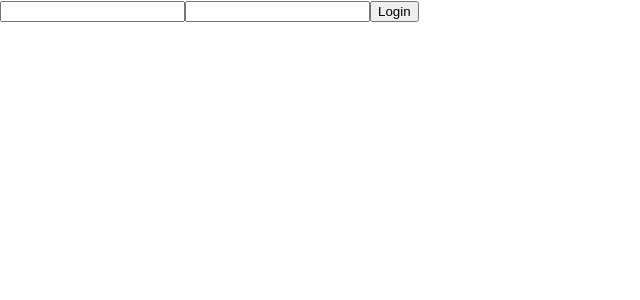
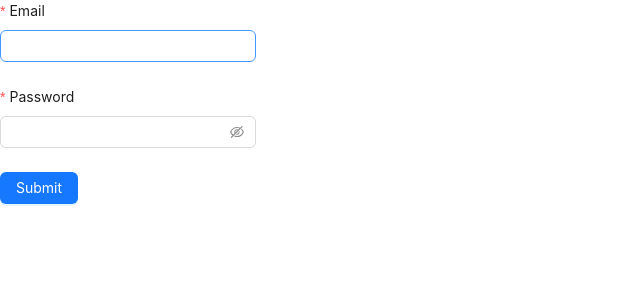
Before and after one commit to PixelGuru/ReactJS_Homework, a React (Create React App) app: page / in a window 1280 px wide. Shown: the top 300 px of the page, without its empty margins (0-640 px from the left). Built offline with nearby package versions, Linux system fonts and the light colour scheme.

Commit message:
no message

```diff
--- a/package.json
+++ b/package.json
@@ -6,6 +6,7 @@
     "@testing-library/jest-dom": "^5.16.5",
     "@testing-library/react": "^13.4.0",
     "@testing-library/user-event": "^13.5.0",
+    "antd": "^5.3.1",
     "gh-pages": "^5.0.0",
     "react": "^18.2.0",
     "react-dom": "^18.2.0",
--- a/src/App.js
+++ b/src/App.js
@@ -1,5 +1,7 @@
 import React from "react";
 import Lession2 from "./components/Lession2";
+import "antd/dist/reset.css";
+import "./App.css";
 
 function App() {
   return <Lession2 />;
--- a/src/components/Lession2/index.js
+++ b/src/components/Lession2/index.js
@@ -1,22 +1,87 @@
-// const DEFAULT_USER = { email: "", password: "" };
-const Lession2 = () => {
-  // const [formData, setFormData] = useState(DEFAULT_USER);
+// import { Form, Input, Button } from "antd";
+
+// ///Form Login
+// const Lession2 = (props) => {
+//   const [form] = Form.useForm();
+
+//   const onSubmit = async () => {
+//     const values = await form.validateFields();
+//     console.log(values);
+//     // do somethings
+//   };
+
+//   return (
+//     <Form form={form} layout="vertical">
+//       <Form.Item
+//         label="Email"
+//         name="email"
+//         rules={[
+//           { required: true, message: "Please enter your Email!" },
+//           { type: "email", message: "Please enter your password!" },
+//         ]}
+//       >
+//         <Input style={{ width: "20%" }} />
+//       </Form.Item>
+
+//       <Form.Item
+//         label="Password"
+//         name="password"
+//         rules={[{ required: true, message: "Please enter your password!" }]}
+//       >
+//         <Input.Password style={{ width: "20%" }} />
+//       </Form.Item>
+
+//       <Form.Item>
+//         <Button type="primary" onClick={onSubmit}>
+//           Submit
+//         </Button>
+//       </Form.Item>
+//     </Form>
+//   );
+// };
+
+// export default Lession2;
+
+import { Form, Input, Button, message } from "antd";
+
+const Lession2 = (props) => {
+  const [form] = Form.useForm();
+
+  const onSubmit = async () => {
+    const values = await form.validateFields();
+    console.log(values);
+    // do somethings
+    message.success("Login successful!");
+  };
+
   return (
-    <div>
-      <input
+    <Form form={form} layout="vertical">
+      <Form.Item
+        label="Email"
         name="email"
-        type="text"
-        // value={formData.email}
-        // onChange={onChange}
-      ></input>
-      <input
+        rules={[
+          { required: true, message: "Please enter your Email!" },
+          { type: "email", message: "Please enter a valid email address!" },
+        ]}
+      >
+        <Input style={{ width: "20%" }} />
+      </Form.Item>
+
+      <Form.Item
+        label="Password"
         name="password"
-        type="password"
-        // value={formData.password}
-        // onChange={onChange}
-      ></input>
-      <button>Login</button>
-    </div>
+        rules={[{ required: true, message: "Please enter your password!" }]}
+      >
+        <Input.Password style={{ width: "20%" }} />
+      </Form.Item>
+
+      <Form.Item>
+        <Button type="primary" onClick={onSubmit}>
+          Submit
+        </Button>
+      </Form.Item>
+    </Form>
   );
 };
+
 export default Lession2;
```
Also changed, not shown: 1 other file (tests, documents, lock files or other folders).
